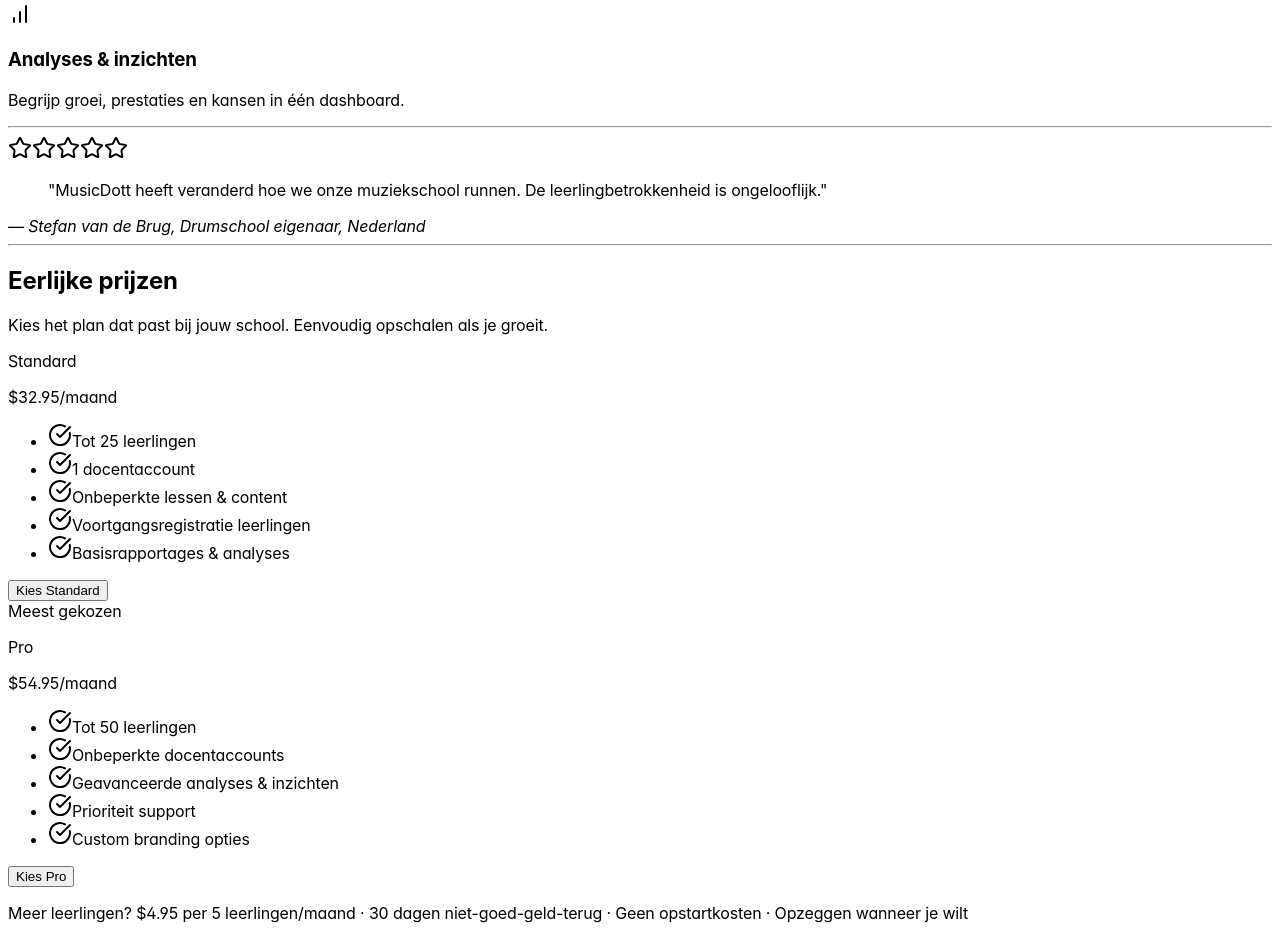
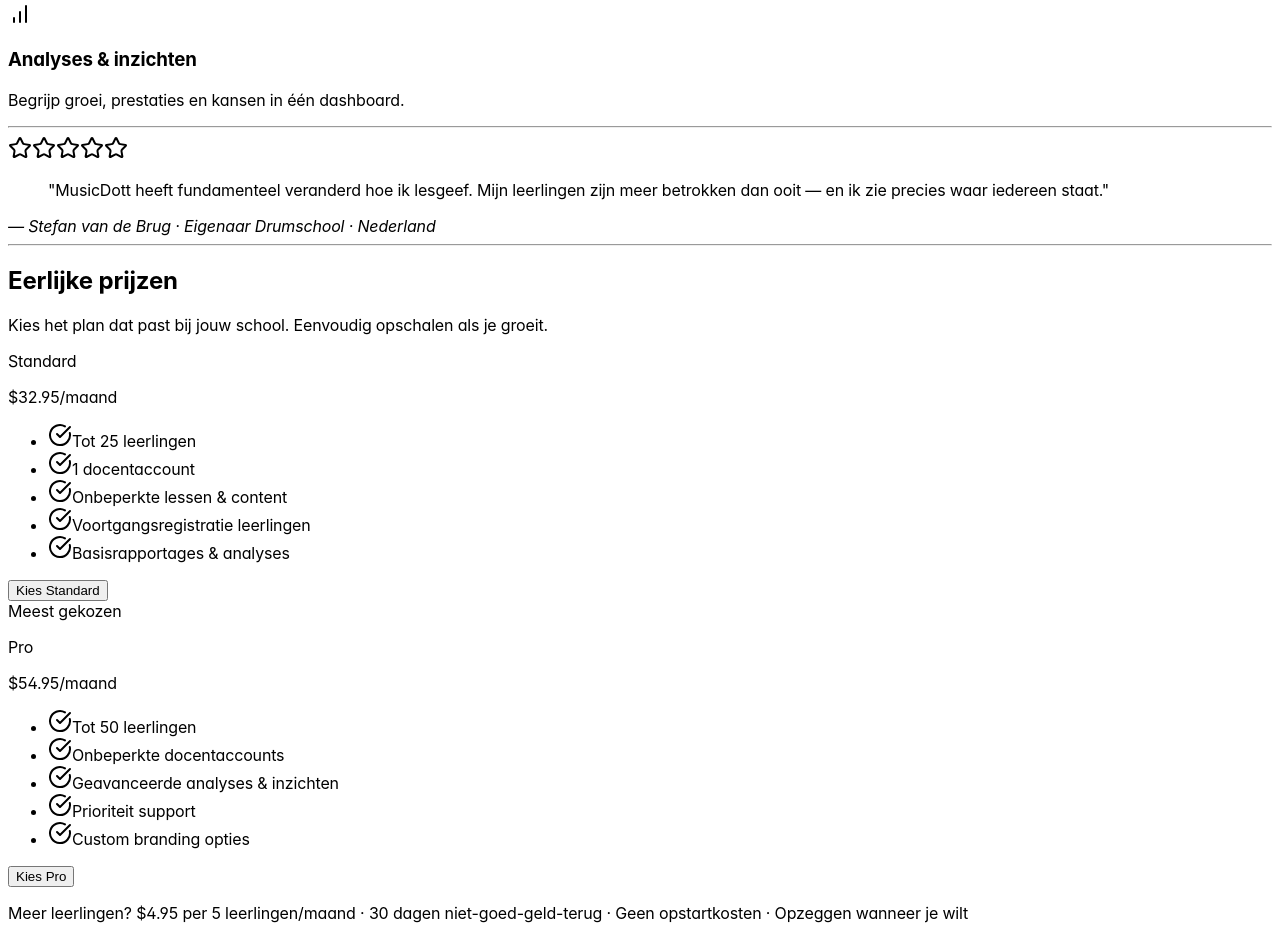
Before and after one commit to jeroenhonig/Musicdott, a React (Vite) app in the folder client/: page /auth in a window 1280 px wide. Shown: the part 2380-3313 px from the top of the page. Built offline with nearby package versions, Linux system fonts and the light colour scheme; no server answers; what @shared/auth-validation would draw is missing.

Commit message:
feat(landing): update testimonial with navy/yellow brand colors

```diff
--- a/client/src/components/landing/landing-testimonial.tsx
+++ b/client/src/components/landing/landing-testimonial.tsx
@@ -1,20 +1,22 @@
-// client/src/components/landing/landing-testimonial.tsx
 import { Star } from "lucide-react";
 
 export function LandingTestimonial() {
   return (
-    <section className="py-16 px-6 bg-gray-50/70 text-center">
-      <div className="flex items-center justify-center gap-1 mb-4">
-        {Array.from({ length: 5 }).map((_, i) => (
-          <Star key={i} className="h-4 w-4 fill-amber-400 text-amber-400" />
-        ))}
+    <section className="bg-gray-50 py-24 px-6">
+      <div className="max-w-3xl mx-auto text-center">
+        <div className="flex justify-center gap-1 mb-6">
+          {Array.from({ length: 5 }).map((_, i) => (
+            <Star key={i} className="h-5 w-5 fill-[#F5B800] text-[#F5B800]" />
+          ))}
+        </div>
+        <blockquote className="text-2xl sm:text-3xl font-semibold tracking-tight text-[#1B2B6B] italic leading-snug mb-6 max-w-2xl mx-auto">
+          "MusicDott heeft fundamenteel veranderd hoe ik lesgeef. Mijn leerlingen zijn meer
+          betrokken dan ooit — en ik zie precies waar iedereen staat."
+        </blockquote>
+        <cite className="text-sm text-gray-400 not-italic font-medium">
+          — Stefan van de Brug · Eigenaar Drumschool · Nederland
+        </cite>
       </div>
-      <blockquote className="text-xl text-gray-700 italic max-w-xl mx-auto leading-relaxed mb-4">
-        "MusicDott heeft veranderd hoe we onze muziekschool runnen. De leerlingbetrokkenheid is ongelooflijk."
-      </blockquote>
-      <cite className="text-sm text-gray-400 not-italic">
-        — Stefan van de Brug, Drumschool eigenaar, Nederland
-      </cite>
     </section>
   );
 }
```
